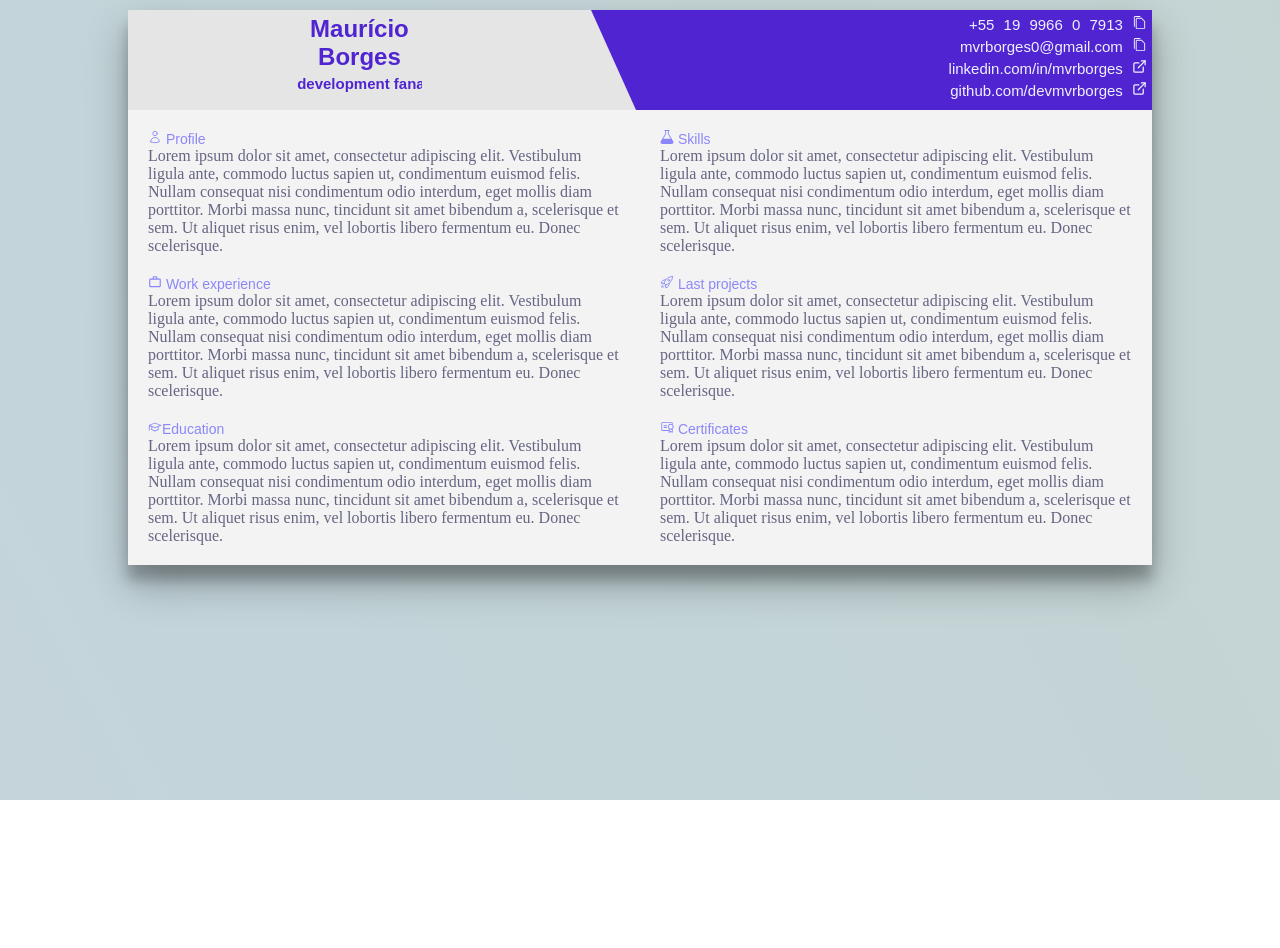
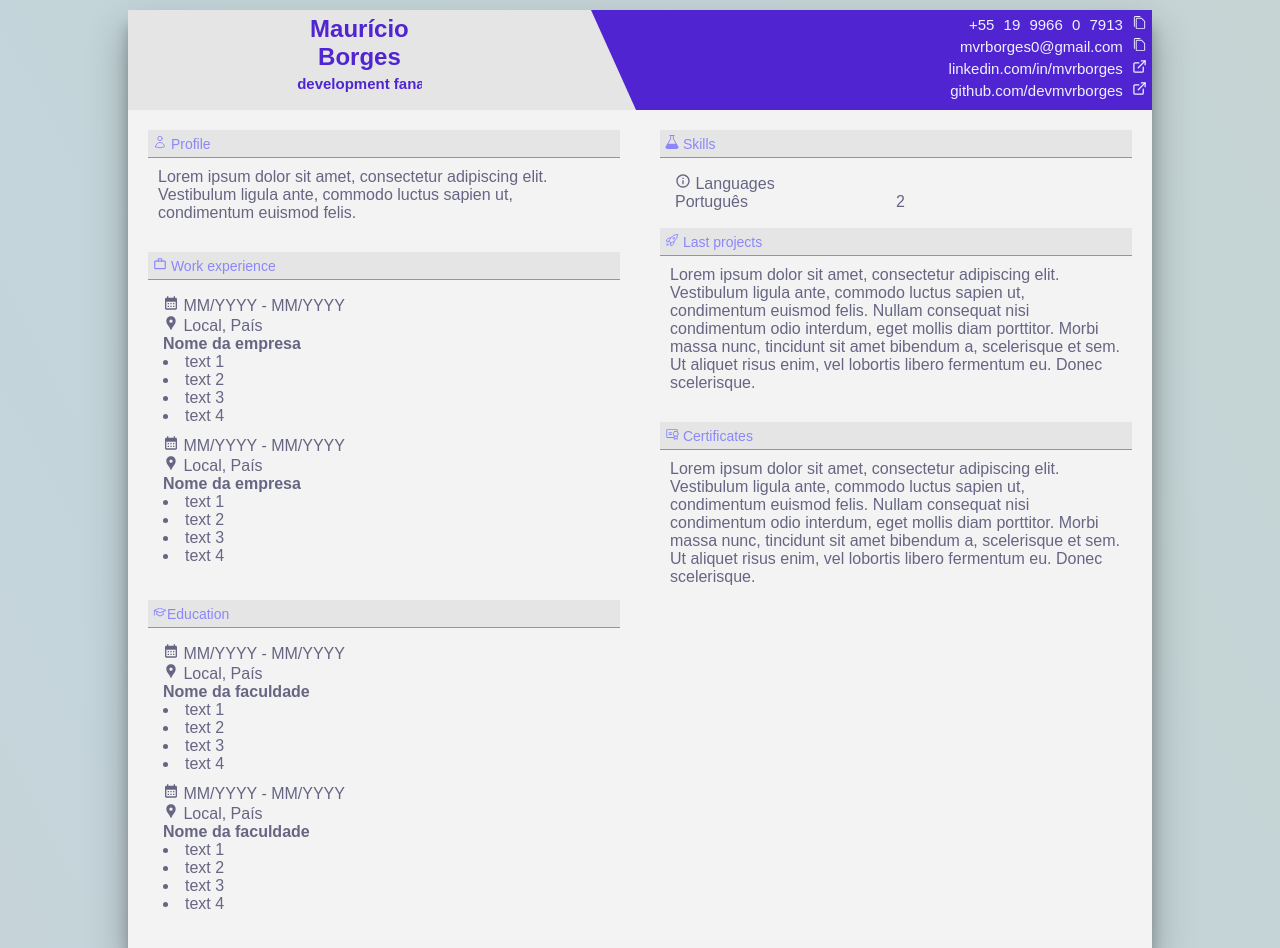
Before and after one commit to devmvrborges/github-page, a React (Create React App) app: page / in a window 1280 px wide. Before the commit the page ends 800 px from the top, so only its background shows below. Built offline with nearby package versions, Linux system fonts and the light colour scheme.

Commit message:
add contents

```diff
--- a/src/Resume.tsx
+++ b/src/Resume.tsx
@@ -3,11 +3,12 @@ import './styles.css';
 import { VscCopy } from "react-icons/vsc";
 import { HiOutlineUser, HiOutlineRocketLaunch } from "react-icons/hi2";
 import { VscMortarBoard } from "react-icons/vsc";
-import { MdOutlineWorkOutline } from "react-icons/md";
+import { MdOutlineWorkOutline, MdCalendarMonth, MdLocationPin, MdOutlineInfo } from "react-icons/md";
 import { PiCertificate } from "react-icons/pi";
 import { FiExternalLink } from "react-icons/fi";
 import { ImLab } from "react-icons/im";
 import TypingAnimation from './TypingAnimation';
+import { Tooltip } from 'react-tooltip'
 
 const Resume = () => {
 
@@ -31,11 +32,18 @@ const Resume = () => {
           </div></div>
         <div className="headCenter"></div>
         <div className="head headRight contact">
-          <div className='contactLines'  data-tip="Texto da dica" data-for="meu-tooltip">
-          <a href='https://wa.me/5519996607813' target='_blank' rel="noreferrer"> +55 19 9966 0 7913 </a> <VscCopy className='copyIcon' onClick={() => handleCopyToClipboard('+55 19 9966 0 7813')}/> </div>
-          <div className='contactLines'><span onClick={() => handleCopyToClipboard('mvrborges0@gmail.com')} > mvrborges0@gmail.com <VscCopy className='copyIcon' /> </span></div>
-          <div className='contactLines'><a href='https://linkedin.com/in/mvrborges' target='_blank' rel="noreferrer"> linkedin.com/in/mvrborges <FiExternalLink className='externalIcon' /></a></div>
-          <div className='contactLines'><a href='https://github.com/devmvrborges' target='_blank' rel="noreferrer"> github.com/devmvrborges <FiExternalLink className='externalIcon' /></a></div>
+          <div className='contactLines' data-tooltip-id="contact-tooltip" data-tooltip-content="Call me on whatsapp or copy to clipboard" data-tooltip-place="bottom">
+            <a href='https://wa.me/5519996607813' target='_blank' rel="noreferrer"> +55 19 9966 0 7913 </a> <VscCopy className='copyIcon' onClick={() => handleCopyToClipboard('+55 19 9966 0 7813')} />
+          </div>
+          <div className='contactLines' data-tooltip-id="contact-tooltip" data-tooltip-content="Copy to clipboard" data-tooltip-place="bottom">
+            <span onClick={() => handleCopyToClipboard('mvrborges0@gmail.com')} > mvrborges0@gmail.com <VscCopy className='copyIcon' /> </span>
+          </div>
+          <div className='contactLines' data-tooltip-id="contact-tooltip" data-tooltip-content="Visit my LinkedIn" data-tooltip-place="bottom">
+            <a href='https://linkedin.com/in/mvrborges' target='_blank' rel="noreferrer"> linkedin.com/in/mvrborges <FiExternalLink className='externalIcon' /></a>
+          </div>
+          <div className='contactLines' data-tooltip-id="contact-tooltip" data-tooltip-content="Meet my github" data-tooltip-place="bottom">
+            <a href='https://github.com/devmvrborges' target='_blank' rel="noreferrer"> github.com/devmvrborges <FiExternalLink className='externalIcon' /></a>
+          </div>
 
 
         </div>
@@ -44,22 +52,79 @@ const Resume = () => {
         <div>
           <div className='section'>
             <div className='sectionText'> <HiOutlineUser /> Profile</div>
-            <div className='sectionContentText'>Lorem ipsum dolor sit amet, consectetur adipiscing elit. Vestibulum ligula ante, commodo luctus sapien ut, condimentum euismod felis. Nullam consequat nisi condimentum odio interdum, eget mollis diam porttitor. Morbi massa nunc, tincidunt sit amet bibendum a, scelerisque et sem. Ut aliquet risus enim, vel lobortis libero fermentum eu. Donec scelerisque.</div>
+            <div className='sectionContentText'>Lorem ipsum dolor sit amet, consectetur adipiscing elit. Vestibulum ligula ante, commodo luctus sapien ut, condimentum euismod felis. </div>
           </div>
           <div className='section'>
             <div className='sectionText'> <MdOutlineWorkOutline /> Work experience</div>
-            <div className='sectionContentText'>Lorem ipsum dolor sit amet, consectetur adipiscing elit. Vestibulum ligula ante, commodo luctus sapien ut, condimentum euismod felis. Nullam consequat nisi condimentum odio interdum, eget mollis diam porttitor. Morbi massa nunc, tincidunt sit amet bibendum a, scelerisque et sem. Ut aliquet risus enim, vel lobortis libero fermentum eu. Donec scelerisque.</div>
+            <div className='sectionContentText'>
+              <div className='sectionTopic'>
+                <MdCalendarMonth /> MM/YYYY - MM/YYYY <br />
+                <MdLocationPin /> Local, País <br />
+                <span className='textBold'>Nome da empresa</span>
+                <li>text 1</li>
+                <li>text 2</li>
+                <li>text 3</li>
+                <li>text 4</li>
+              </div>
+
+              <div className='sectionTopic'>
+                <MdCalendarMonth /> MM/YYYY - MM/YYYY <br />
+                <MdLocationPin /> Local, País <br />
+                <span className='textBold'>Nome da empresa</span>
+                <li>text 1</li>
+                <li>text 2</li>
+                <li>text 3</li>
+                <li>text 4</li>
+              </div>
+            </div>
           </div>
           <div className='section'>
             <div className='sectionText'> <VscMortarBoard />Education</div>
-            <div className='sectionContentText'>Lorem ipsum dolor sit amet, consectetur adipiscing elit. Vestibulum ligula ante, commodo luctus sapien ut, condimentum euismod felis. Nullam consequat nisi condimentum odio interdum, eget mollis diam porttitor. Morbi massa nunc, tincidunt sit amet bibendum a, scelerisque et sem. Ut aliquet risus enim, vel lobortis libero fermentum eu. Donec scelerisque.</div>
+            <div className='sectionContentText'>
+              <div className='sectionTopic'>
+                <MdCalendarMonth /> MM/YYYY - MM/YYYY <br />
+                <MdLocationPin /> Local, País <br />
+                <span className='textBold'>Nome da faculdade</span>
+                <li>text 1</li>
+                <li>text 2</li>
+                <li>text 3</li>
+                <li>text 4</li>
+              </div>
+
+              <div className='sectionTopic'>
+                <MdCalendarMonth /> MM/YYYY - MM/YYYY <br />
+                <MdLocationPin /> Local, País <br />
+                <span className='textBold'>Nome da faculdade</span>
+                <li>text 1</li>
+                <li>text 2</li>
+                <li>text 3</li>
+                <li>text 4</li>
+              </div>
+            </div>
           </div>
         </div>
         <div>
           <div>
             <div className='section'>
               <div className='sectionText'> <ImLab /> Skills</div>
-            <div className='sectionContentText'>Lorem ipsum dolor sit amet, consectetur adipiscing elit. Vestibulum ligula ante, commodo luctus sapien ut, condimentum euismod felis. Nullam consequat nisi condimentum odio interdum, eget mollis diam porttitor. Morbi massa nunc, tincidunt sit amet bibendum a, scelerisque et sem. Ut aliquet risus enim, vel lobortis libero fermentum eu. Donec scelerisque.</div>
+              <div className='sectionContentText'>
+
+                <div className='sectionTopic'>
+                  <MdOutlineInfo /> Languages <br />
+                  <div className="mini-container">
+                    <div className="left">Português</div>
+                    <div className="right">2</div>
+                    {/* <div className="left">Ingles</div>
+                    <div className="right">4</div> */}
+                    {/* <div className="left">Espanhol</div>
+                    <div className="right">5</div> */}
+                  </div>
+                </div>
+
+
+
+
+              </div>
             </div>
             <div className='section'>
               <div className='sectionText'> <HiOutlineRocketLaunch /> Last projects</div>
@@ -72,6 +137,8 @@ const Resume = () => {
           </div>
         </div>
       </div>
+      <Tooltip id="contact-tooltip" className="tooltip-font" />
+
     </div>
   );
 };
--- a/src/styles.css
+++ b/src/styles.css
@@ -2,6 +2,10 @@ body {
     background-color: #ffffff !important;
     margin: 0;
     overflow: auto !important;
+}
+
+.tooltip-font{
+    font-family: Century Gothic, CenturyGothic, AppleGothic, sans-serif;
 }
 
 .a4-layout {
@@ -25,6 +29,7 @@ a {
     display: flex;
     justify-content: space-between;
     background-color: #f3f3f3;
+    font-family: Century Gothic, CenturyGothic, AppleGothic, sans-serif;
 }
 
 .bodyContainer>div {
@@ -38,15 +43,27 @@ a {
     color: #8B87FA;
     align-items: center;
     text-align: left;
+    border-bottom: 1px solid;
+    background-color: #E5E5E5;
+    padding: 5px;
 }
 
 .sectionContentText {
     text-align: left;
     color: #666583;
+    padding: 10px;
+}
+
+.textBold{
+    font-weight: bold;
 }
 
 .section {
     padding: 10px;
+}
+
+.sectionTopic {
+    padding: 5px;
 }
 
 
@@ -120,6 +137,9 @@ a {
     .sectionText{
         text-align: center;
         padding: 5px;
+        border-bottom: 1px solid;
+        background-color: #E5E5E5;
+        padding: 3px;
     }
 
     .bodyContainer{
@@ -150,12 +170,11 @@ a {
 
     .headRight {
         background-color: #5025D1;
-        /* border-radius: 0px; */
     }
 
     .contactLines {
-        padding: 3px;
-        text-align: center;
+        padding: 2px;
+        text-align: center !important;
     }
 
     .headCenter {
@@ -207,7 +226,7 @@ a {
 
   .contactLines span{
     position: relative;
-    z-index: 2;
+    z-index: 0;
   }
 
   .contactLines:after{
@@ -243,3 +262,20 @@ a:hover{
     width: 100%;
     z-index: -1;
   }
+
+
+  .mini-container {
+    width: 100%;
+    height: 100%;
+}
+
+.left {
+    float: left;
+    width: 50%;
+  }
+
+
+  .right {
+    float: left;
+    width: 50%;
+  }
```
Lines whose indentation alone changed are shown as unchanged.
